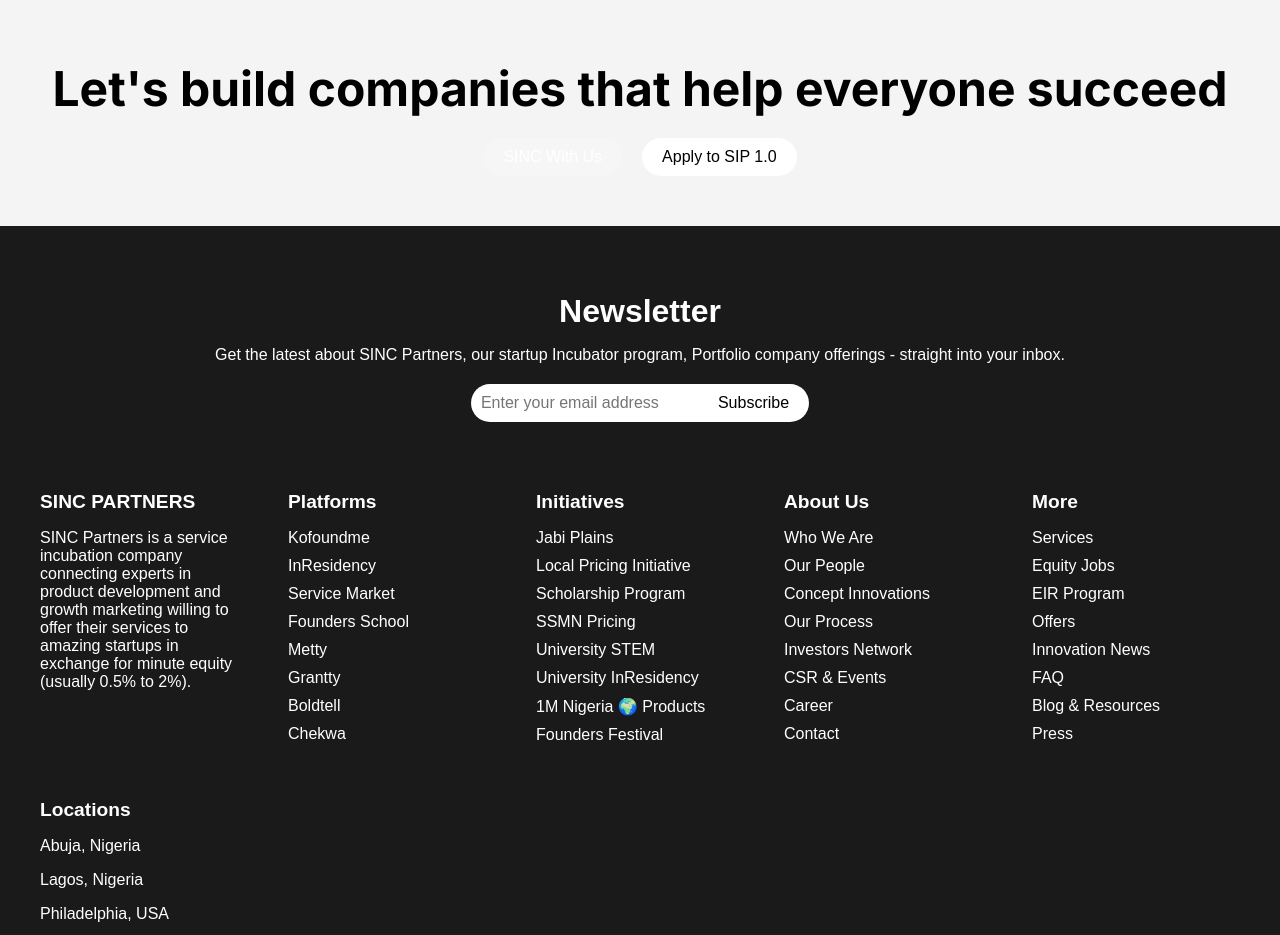
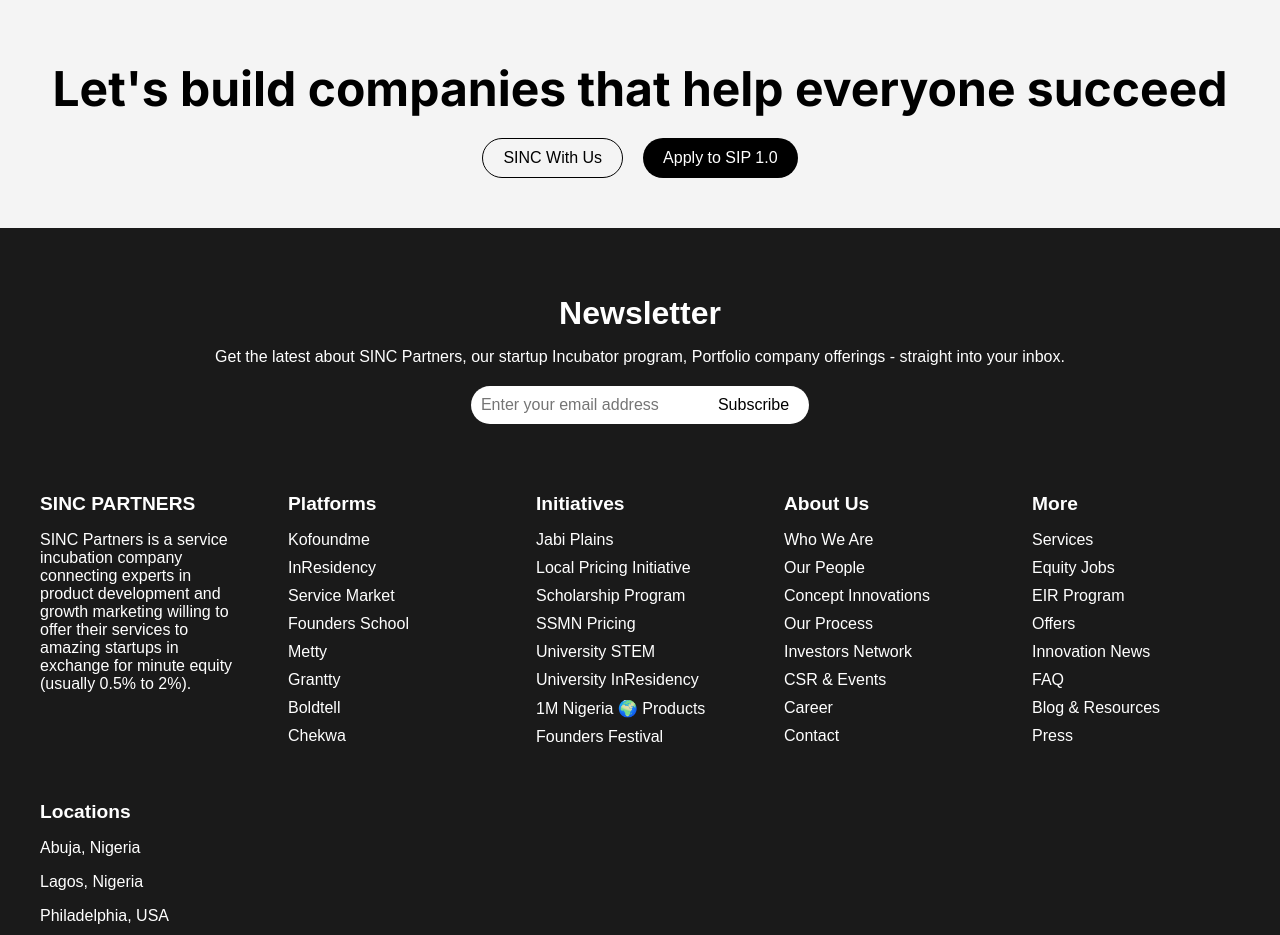
Before and after one commit to techstackmedia/zercomsystems, a Next.js app: page / in a window 1280 px wide. Shown: the part 6760-7695 px from the top of the page. Built offline with nearby package versions, Linux system fonts and the light colour scheme.

Commit message:
style: hero button responsiveness

```diff
--- a/src/components/HeroEnd/index.module.css
+++ b/src/components/HeroEnd/index.module.css
@@ -28,19 +28,12 @@
 }
 
 .sincButton {
-  background-color: rgba(255, 255, 255, 0.2);
-  color: #fff;
-}
-
-.sincButton:hover {
-  background-color: rgba(255, 255, 255, 0.3);
+  background-color: transparent;
+  color: #000;
+  border: 1px solid #000;
 }
 
 .applyButton {
-  background-color: #fff;
-  color: #000;
+  background-color: #000;
+  color: #fff;
 }
-
-.applyButton:hover {
-  background-color: #f0f0f0;
-}
```
